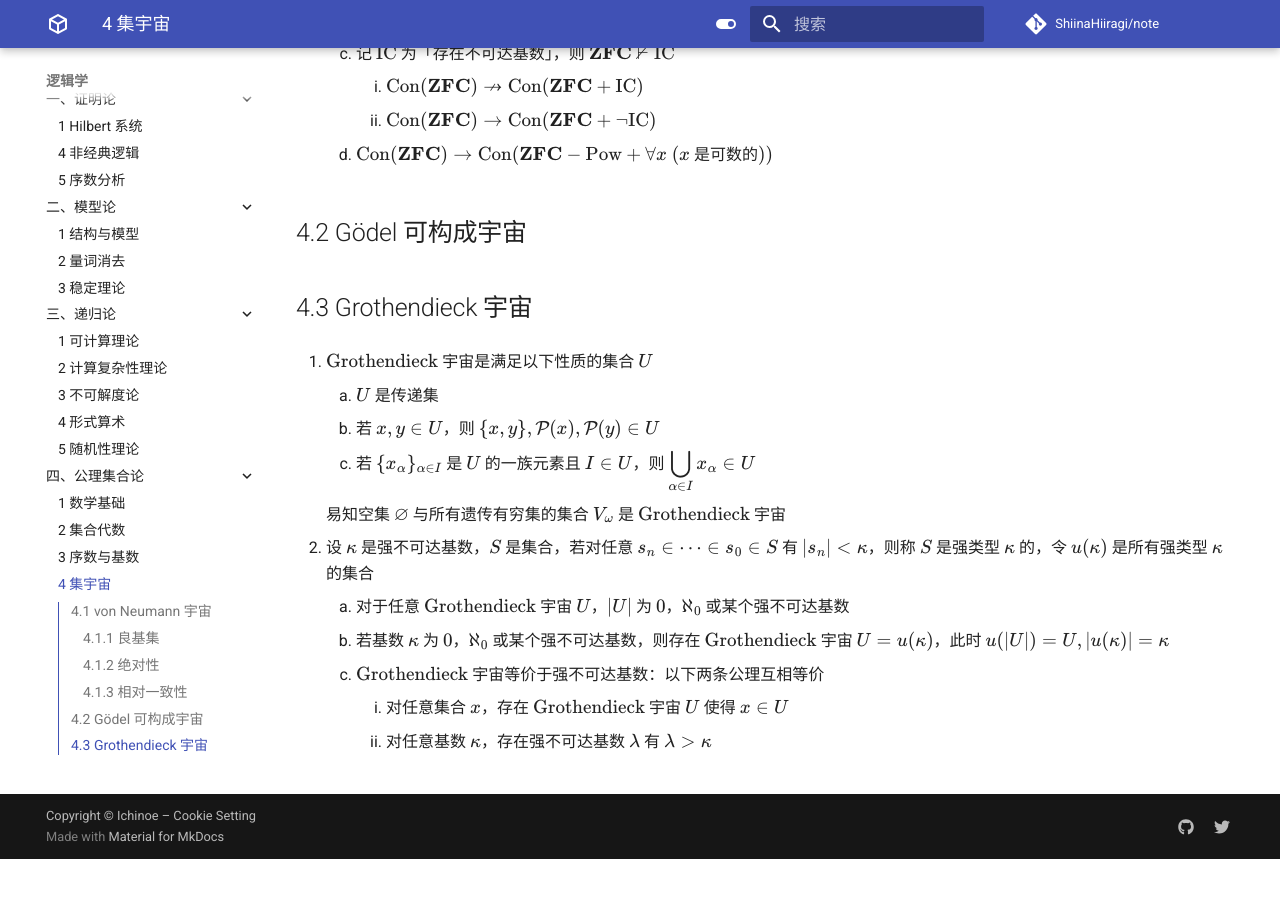
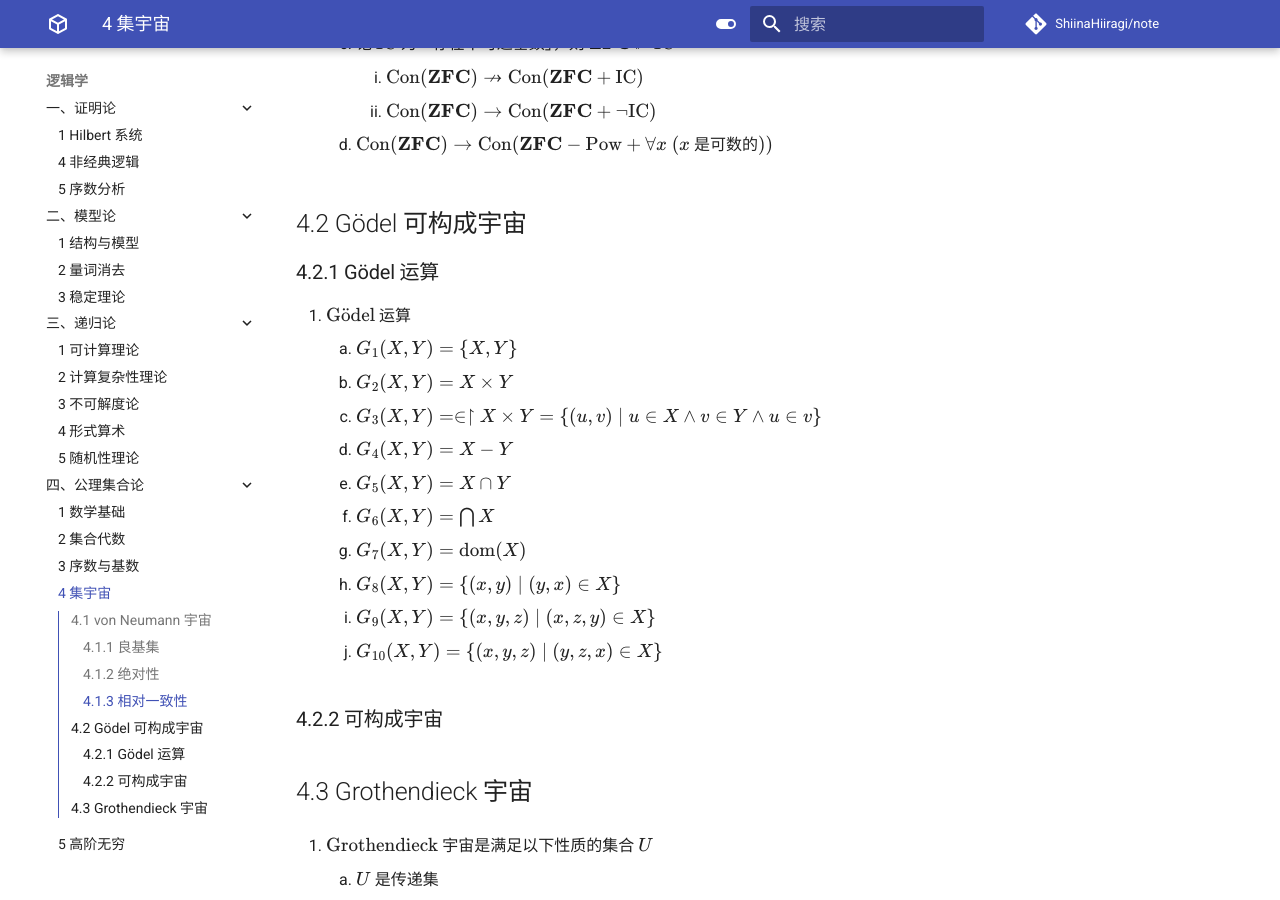
Before and after one commit to ShiinaHiiragi/note, an MkDocs documentation site: the page built from docs/logic/set/univ.md, in a window 1280 px wide and 900 px high, scrolled down 5083 px. Built offline with MkDocs 1.6.1 and Material for MkDocs 9.7.7, drawn with Linux system fonts in a browser that asks for light colours; comment, search, counter and statistics services are not loaded; before the commit the page ends 5942 px from its top, so only the background shows below that; some of the changed text lies outside the part shown.

```diff
--- a/docs/logic/set/univ.md
+++ b/docs/logic/set/univ.md
@@ -149,6 +149,20 @@
     4. $\operatorname{Con}(\mathbf{ZFC}) \rightarrow \operatorname{Con}(\mathbf{ZFC}-\mathrm{Pow}+\forall x \ (x$ 是可数的$))$
 
 ## 4.2 Gödel 可构成宇宙
+### 4.2.1 Gödel 运算
+1. $\text{G}\ddot{\mathrm o}\text{del}$ 运算
+    1. $G_{1}(X, Y) =\{X, Y\}$
+    2. $G_{2}(X, Y) =X \times Y$
+    3. $G_{3}(X, Y) =\in \upharpoonright X \times Y=\{(u, v) \mid u \in X \wedge v \in Y \wedge u \in v\}$
+    4. $G_{4}(X, Y) =X-Y$
+    5. $G_{5}(X, Y) =X \cap Y$
+    6. $G_{6}(X, Y) =\bigcap X$
+    7. $G_{7}(X, Y) =\operatorname{dom}(X)$
+    8. $G_{8}(X, Y) =\{(x, y) \mid(y, x) \in X\}$
+    9. $G_{9}(X, Y) =\{(x, y, z) \mid(x, z, y) \in X\}$
+    10. $G_{10}(X, Y) =\{(x, y, z) \mid(y, z, x) \in X\}$
+
+### 4.2.2 可构成宇宙
 
 ## 4.3 Grothendieck 宇宙
 1. $\text{Grothendieck}$ 宇宙是满足以下性质的集合 $U$
```
Also changed, not shown: other parts of docs/logic/set/univ.md (+3 -3 lines), docs/logic/prf/hilbert.md (+3 -3 lines), docs/logic/prf/ord.md (+1 -1 lines).
